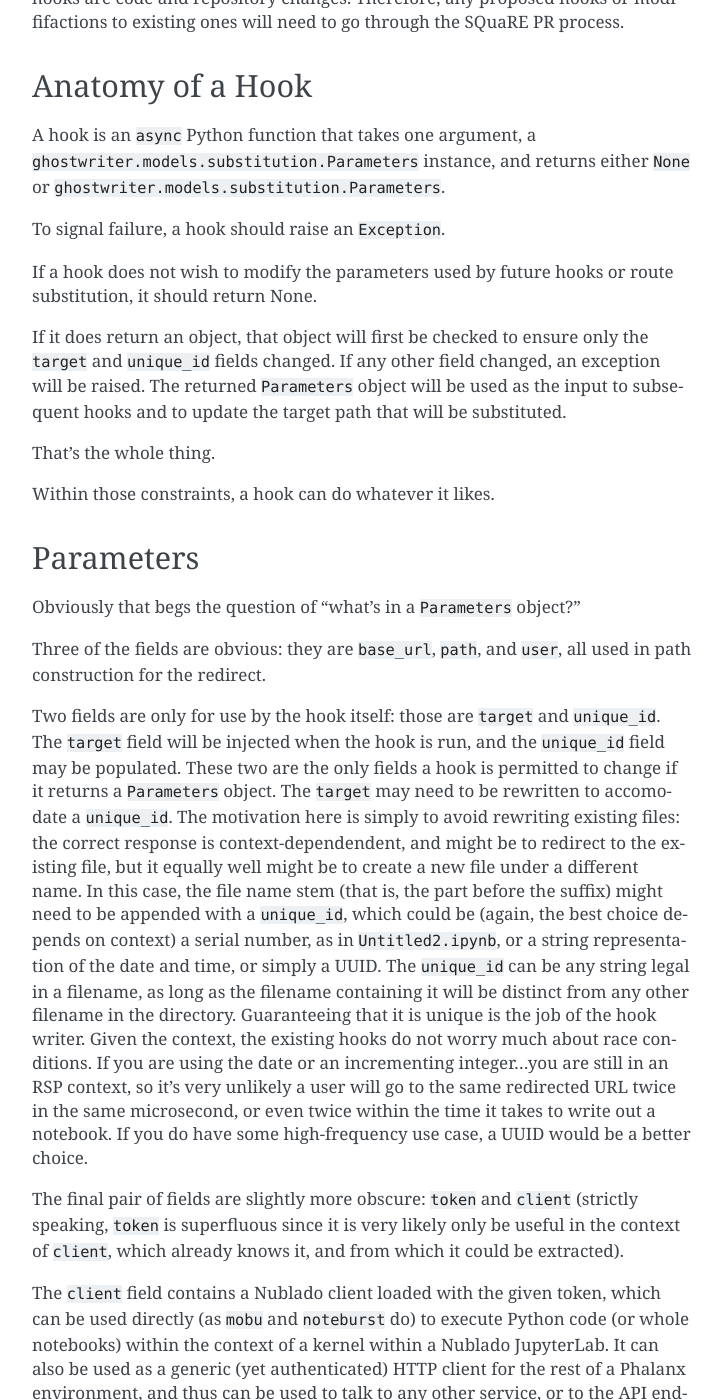
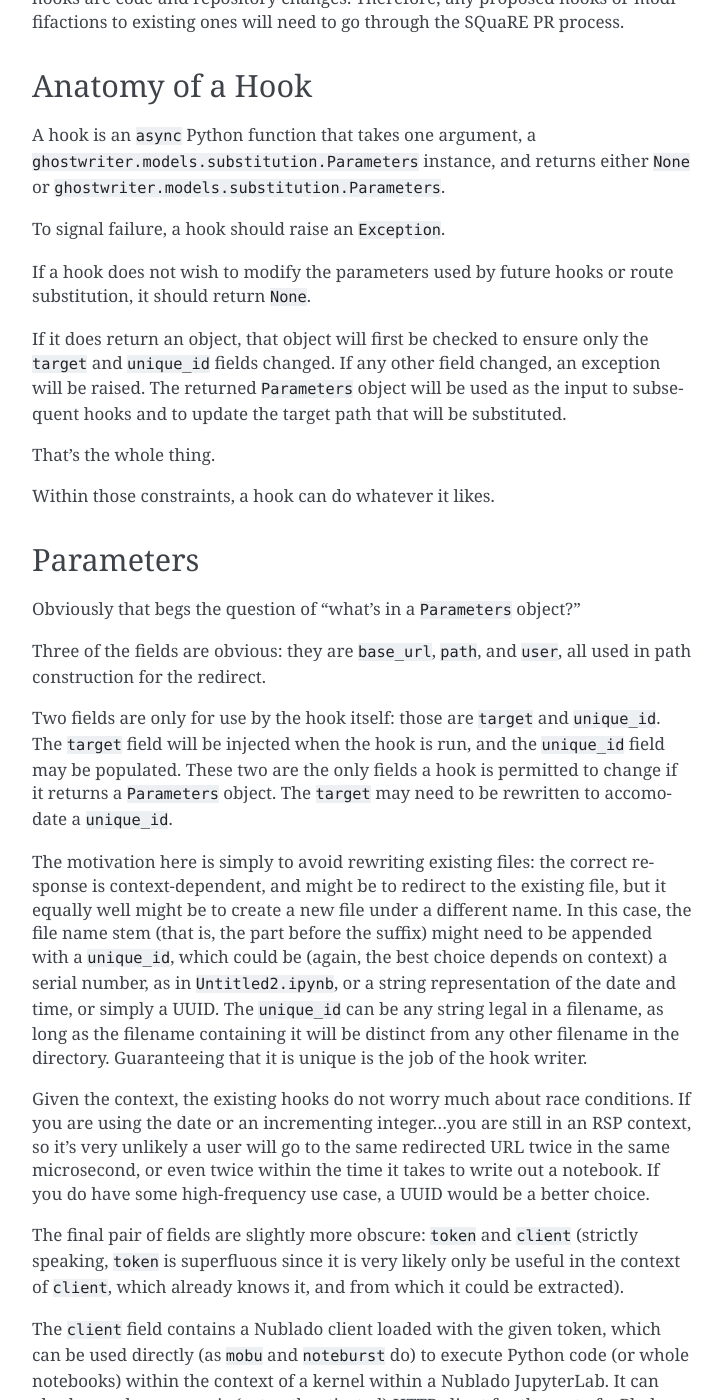
Before and after one commit to lsst-sqre/ghostwriter, a Sphinx documentation site: the page built from docs/hooks/index.rst, in a window 1280 px wide and 1400 px high, scrolled down 360 px. Shown: the whole window, without its empty margins (388-1111 px from the left). Built offline with Sphinx 7.4.7, drawn with Linux system fonts in a browser that asks for light colours; some of the changed text lies outside the part shown.

Commit message:
touch up docs

```diff
--- a/docs/hooks/index.rst
+++ b/docs/hooks/index.rst
@@ -6,7 +6,7 @@
 
 There is a list of hooks (possibly empty) for each route specified in the configuration.
 
-Each hook is run in sequence.If any hook raises an exception, the user will receive an error rather than a redirect.
+Each hook is run in sequence. If any hook raises an exception, the user will receive an error rather than a redirect.
 
 Because (at least at present) hooks are, by definition, located inside the ``ghostwriter.hooks`` Python module namespace, any additions or modifications to hooks are code and repository changes.
 Therefore, any proposed hooks or modififactions to existing ones will need to go through the SQuaRE PR process.
@@ -19,7 +19,7 @@
 To signal failure, a hook should raise an ``Exception``.
 
 If a hook does not wish to modify the parameters used by future hooks or
-route substitution, it should return None.
+route substitution, it should return ``None``.
 
 If it does return an object, that object will first be checked to ensure only the ``target`` and ``unique_id`` fields changed.
 If any other field changed, an exception will be raised.
@@ -41,10 +41,12 @@
 The ``target`` field will be injected when the hook is run, and the ``unique_id`` field may be populated.
 These two are the only fields a hook is permitted to change if it returns a ``Parameters`` object.
 The ``target`` may need to be rewritten to accomodate a ``unique_id``.
-The motivation here is simply to avoid rewriting existing files: the correct response is context-dependendent, and might be to redirect to the existing file, but it equally well might be to create a new file under a different name.
+
+The motivation here is simply to avoid rewriting existing files: the correct response is context-dependent, and might be to redirect to the existing file, but it equally well might be to create a new file under a different name.
 In this case, the file name stem (that is, the part before the suffix) might need to be appended with a ``unique_id``, which could be (again, the best choice depends on context) a serial number, as in ``Untitled2.ipynb``, or a string representation of the date and time, or simply a UUID.
 The ``unique_id`` can be any string legal in a filename, as long as the filename containing it will be distinct from any other filename in the directory.
 Guaranteeing that it is unique is the job of the hook writer.
+
 Given the context, the existing hooks do not worry much about race conditions.
 If you are using the date or an incrementing integer...you are still in an RSP context, so it's very unlikely a user will go to the same redirected URL twice in the same microsecond, or even twice within the time it takes to write out a notebook.  If you do have some high-frequency use case, a UUID would be a better choice.
 
@@ -62,7 +64,7 @@
 Example
 =======
 
-The ``portal_query`` hook provides a moderately complex workflow.
+The `portal_query <https://github.com/lsst-sqre/ghostwriter/blob/main/src/ghostwriter/hooks/portal_query.py>`__ hook provides a moderately complex workflow.
 
 Note that it assumes a running Lab for the user.
 
--- a/docs/index.rst
+++ b/docs/index.rst
@@ -16,7 +16,8 @@
 
 The second is to allow appending a Portal UWS query ID to a generic route, and have that open a templated notebook in a user's Lab containing retrieval of that query and conversion to a table.
 
-This is accomplished through a configuration file specifying the routes that get redirected and personalized, and for each route a list of hooks applied to do work before the redirection is implemented.
+This is accomplished through a configuration file specifying the routes
+that get redirected and personalized.  For each route, a sequence of hooks, each applied to do work and possibly further transform the redirection target, is run.  Finally the redirection occurs.
 
 .. grid:: 1
 
--- a/docs/routing/index.rst
+++ b/docs/routing/index.rst
@@ -61,7 +61,7 @@
 
 From there, the ``/user/${user}/lab/tree`` route will take the user to a particular file within their space.
 
-The rest of the path specifies the directory in which the notebook can be found, and constructs the filename and an ``.ipynb`` suffix.
+The rest of the path specifies the directory in which the notebook can be found, and constructs the filename, adding the suffix ``.ipynb``.
 
 For each route, the ``ensure_running_lab`` hook is run, which does exactly what you would expect from the name: if a user does not have a running lab, a new lab, running the currently-recommended image in a medium-size container (these parameters were chosen because they are those suggested for running tutorial notebooks), will be spawned on the user's behalf.
 
```
Also changed, not shown: changelog.d/20241017_114028_athornton_DM_46397.md (added, +5 -0 lines), docs/_static/openapi.json (+1 -1 lines).
